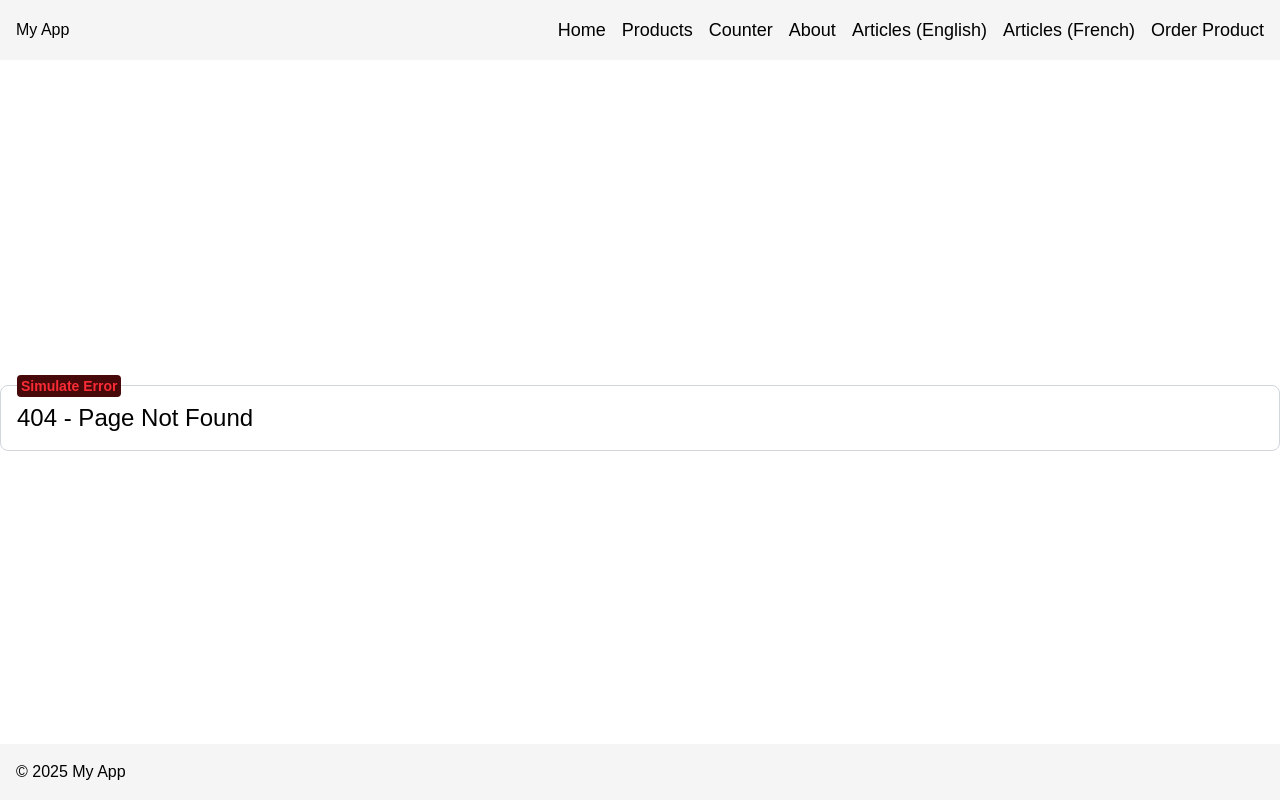
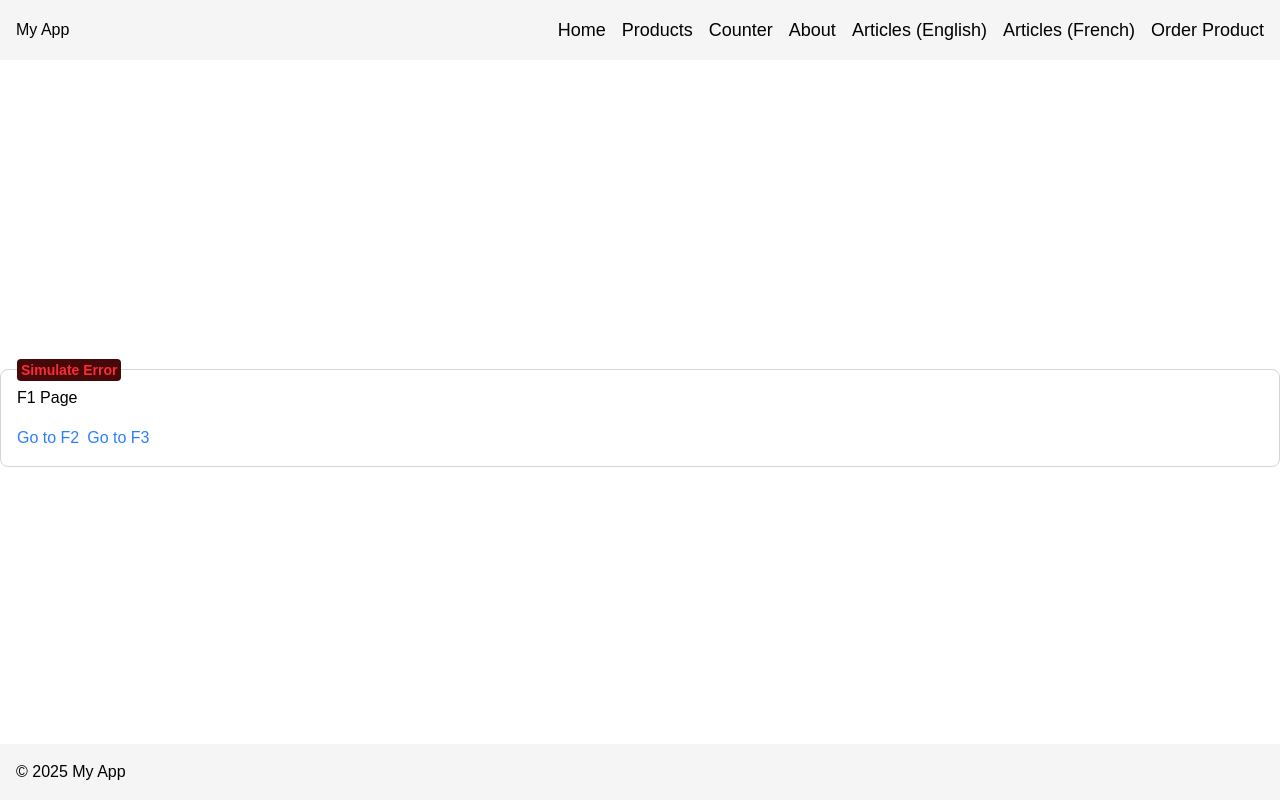
Before and after one commit to Team-Bro-buggers-C211010/NextJs-Work-Place, a Next.js app in the folder routing-basics/: page /f1 in a window 1280 px wide. Before the commit this address had no page. Built offline with nearby package versions, Linux system fonts and the light colour scheme.

Commit message:
intercepting-routes all levels explore

```diff
--- /dev/null
+++ b/routing-basics/src/app/f1/(.)f2/page.tsx
@@ -0,0 +1,5 @@
+export default function InterceptedF2() {
+    return (
+        <div>(.) Same level Intercepted F2</div>
+    );
+}
--- /dev/null
+++ b/routing-basics/src/app/f1/(..)f3/page.tsx
@@ -0,0 +1,5 @@
+export default function InterceptedF3() {
+    return (
+        <div>(..) One level up Intercepted F3</div>
+    );
+}
--- /dev/null
+++ b/routing-basics/src/app/f1/f2/(..)(..)f4/page.tsx
@@ -0,0 +1,7 @@
+export default function InterceptedF4() {
+    return (
+        <div>
+            (..)(..) Two levels up Intercepted F4
+        </div>
+    );
+}
--- /dev/null
+++ b/routing-basics/src/app/f1/f2/inner-f2/(...)f5/page.tsx
@@ -0,0 +1,5 @@
+export default function InterceptedF5() {
+    return (
+        <div>(...) Root level Intercepted F5</div>
+    );
+}
--- /dev/null
+++ b/routing-basics/src/app/f1/f2/inner-f2/page.tsx
@@ -0,0 +1,13 @@
+import Link from "next/link";
+
+export default function InnerF2() {
+  return (
+    <div>
+      Inner F2 page
+      <br />
+      <Link href="/f5" className="text-blue-500 hover:underline">
+        Go to F5
+      </Link>
+    </div>
+  );
+}
--- /dev/null
+++ b/routing-basics/src/app/f1/f2/page.tsx
@@ -0,0 +1,13 @@
+import Link from "next/link";
+
+export default function F2() {
+  return (
+    <div>
+      F2 page
+      <br />
+      <Link href="/f4" className="text-blue-500 hover:underline">
+        Go to F4
+      </Link>
+    </div>
+  );
+}
--- /dev/null
+++ b/routing-basics/src/app/f1/page.tsx
@@ -0,0 +1,18 @@
+import Link from "next/link";
+
+export default function F1() {
+  return (
+    <div>
+      F1 Page
+      <br />
+      <div className="flex space-x-2 mt-4">
+        <Link href="/f1/f2" className="text-blue-500 hover:underline">
+          Go to F2
+        </Link>
+        <Link href="/f3" className="text-blue-500 hover:underline">
+          Go to F3
+        </Link>
+      </div>
+    </div>
+  );
+}
--- /dev/null
+++ b/routing-basics/src/app/f3/page.tsx
@@ -0,0 +1,5 @@
+export default function F3() {
+    return (
+        <div>F3 page</div>
+    );
+}
--- /dev/null
+++ b/routing-basics/src/app/f4/page.tsx
@@ -0,0 +1,5 @@
+export default function F4() {
+    return (
+        <div>F4 page</div>
+    );
+}
--- /dev/null
+++ b/routing-basics/src/app/f5/page.tsx
@@ -0,0 +1,5 @@
+export default function F5() {
+    return (
+        <div>F5 page</div>
+    );
+}
```
Also changed, not shown: routing-basics/src/app/f1/NextJS_Intercepting_Routes_Notes.txt (added).
